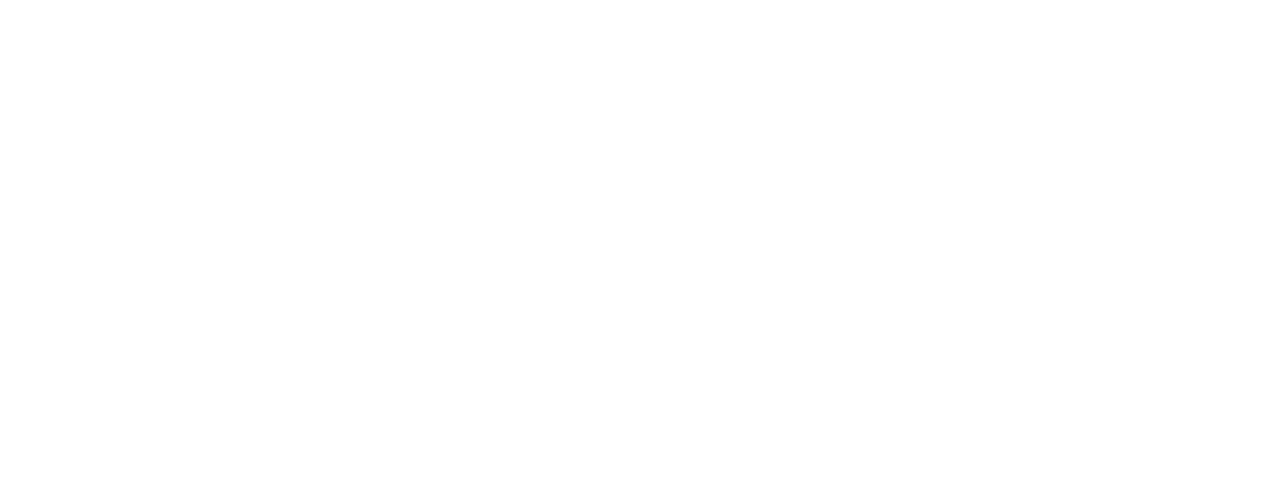
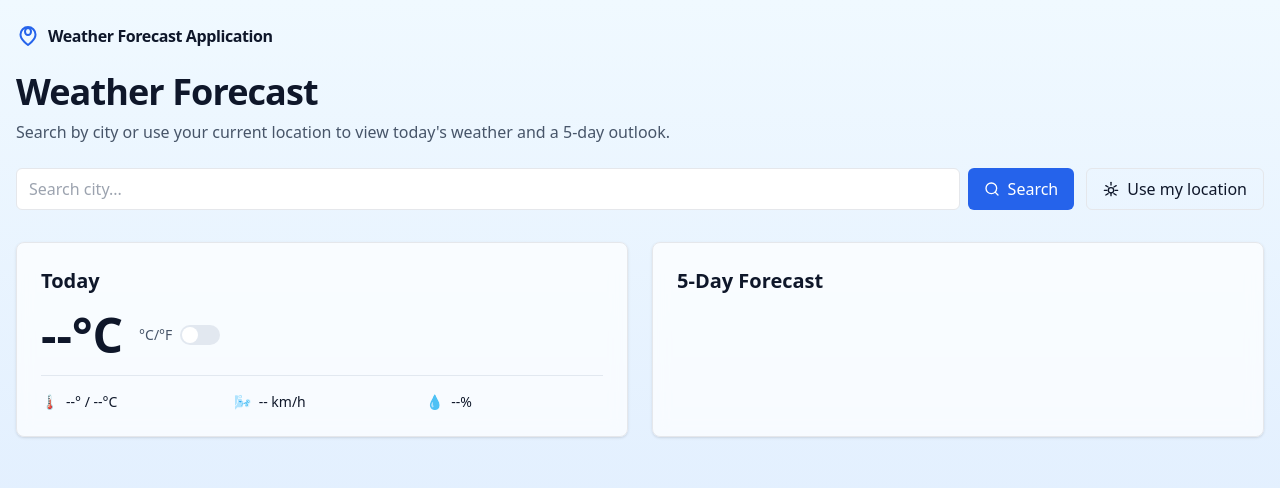
Before and after one commit to AdityaGaikar91/-Weather-Forecast-Application-Development-in-JavaScript, a plain HTML site: page index.html in a window 1280 px wide. Drawn offline with nearby package versions, Linux system fonts and the light colour scheme.

Commit message:
Builded the UI for whether APP

```diff
--- a/index.html
+++ b/index.html
@@ -1,11 +1,95 @@
 <!DOCTYPE html>
 <html lang="en">
-<head>
-    <meta charset="UTF-8">
-    <meta name="viewport" content="width=device-width, initial-scale=1.0">
-    <title>Document</title>
-</head>
-<body>
+    <head>
+    <meta charset="utf-8" />
+    <meta name="viewport" content="width=device-width, initial-scale=1" />
+    <title>Weather Forecast Application</title>
+    <meta name="description" content="Aurora Weather: Search city or use your location to see today's weather and a 5‑day forecast. JS + TailwindCSS." />
+    <link rel="canonical" href="/index.js" />
+    <link rel="icon" href="/favicon.ico" />
+    <script src="https://cdn.tailwindcss.com"></script>
+    <style>
+      /* Minimal custom styles for toasts and rainy background */
+      .toast-container { position: fixed; right: 1rem; bottom: 1rem; z-index: 50; display: grid; gap: .5rem; }
+      .toast { background: white; border: 1px solid rgb(229 231 235); box-shadow: 0 10px 20px -5px rgba(0,0,0,.1); padding: .75rem 1rem; border-radius: .5rem; font-size: .875rem; }
+      .toast--destructive { border-color: rgb(254 202 202); background: rgb(254 242 242); color: rgb(127 29 29); }
+      .rainy-bg { background-image: linear-gradient(to bottom, rgba(30,58,138,.9), rgba(15,23,42,.95)); }
+    </style>
+  </head>
+  <body class="min-h-screen bg-gradient-to-b from-sky-50 to-blue-100 text-slate-900">
+    <header class="container mx-auto px-4 py-6">
+      <nav class="flex items-center justify-between">
+        <a href="/" class="inline-flex items-center gap-2">
+          <svg xmlns="http://www.w3.org/2000/svg" class="h-6 w-6 text-blue-600" fill="none" viewBox="0 0 24 24" stroke="currentColor"><path stroke-linecap="round" stroke-linejoin="round" stroke-width="2" d="M12 11c1.657 0 3-1.567 3-3.5S13.657 4 12 4s-3 1.567-3 3.5S10.343 11 12 11z"/><path stroke-linecap="round" stroke-linejoin="round" stroke-width="2" d="M19.5 10.5C19.5 16 12 21 12 21S4.5 16 4.5 10.5a7.5 7.5 0 1115 0z"/></svg>
+          <span class="font-semibold tracking-tight">Weather Forecast Application</span>
+        </a>
+      </nav>
+    </header>
 
-</body>
+    <main class="container mx-auto px-4 pb-12">
+      <section class="mb-6">
+        <h1 class="text-3xl md:text-4xl font-bold tracking-tight mb-2">Weather Forecast</h1>
+        <p class="text-slate-600">Search by city or use your current location to view today's weather and a 5‑day outlook.</p>
+      </section>
+
+      <section aria-label="Search" class="mb-8">
+        <div class="flex flex-col sm:flex-row gap-3">
+          <div class="flex-1 flex gap-2">
+            <input id="city-input" type="text" placeholder="Search city..." aria-label="City search" class="w-full border rounded-md px-3 py-2 focus:outline-none focus:ring-2 focus:ring-blue-500" />
+            <button id="search-btn" class="inline-flex items-center gap-2 bg-blue-600 text-white px-4 py-2 rounded-md hover:bg-blue-700 transition">
+              <svg xmlns="http://www.w3.org/2000/svg" class="h-4 w-4" viewBox="0 0 24 24" fill="none" stroke="currentColor" stroke-width="2" stroke-linecap="round" stroke-linejoin="round"><circle cx="11" cy="11" r="8"/><path d="m21 21-4.3-4.3"/></svg>
+              <span>Search</span>
+            </button>
+          </div>
+          <div class="flex items-center gap-2">
+            <div id="recent-wrapper" class="hidden">
+              <label for="recent-select" class="sr-only">Recent cities</label>
+              <select id="recent-select" class="border rounded-md px-3 py-2 bg-white min-w-[160px]"></select>
+            </div>
+            <button id="locate-btn" class="inline-flex items-center gap-2 border px-4 py-2 rounded-md hover:bg-slate-50 transition">
+              <svg xmlns="http://www.w3.org/2000/svg" class="h-4 w-4" viewBox="0 0 24 24" fill="none" stroke="currentColor" stroke-width="2" stroke-linecap="round" stroke-linejoin="round"><path d="M12 2v4"/><path d="m19.8 7-3.5 2"/><path d="M22 14h-4"/><path d="m19.8 21-3.5-2"/><path d="M12 22v-4"/><path d="m4.2 21 3.5-2"/><path d="M2 14h4"/><path d="m4.2 7 3.5 2"/><circle cx="12" cy="14" r="4"/></svg>
+              <span>Use my location</span>
+            </button>
+          </div>
+        </div>
+      </section>
+
+      <section class="grid gap-6 md:grid-cols-2">
+        <article class="rounded-lg border bg-white/70 backdrop-blur p-6 shadow">
+          <header class="mb-4 flex items-center justify-between">
+            <h2 id="today-title" class="text-xl font-semibold">Today</h2>
+            <div id="today-icon" aria-hidden="true"></div>
+          </header>
+          <div id="today-content" class="space-y-4">
+            <div class="flex items-center gap-4">
+              <div id="today-temp" class="text-5xl font-bold">--°C</div>
+              <div class="flex items-center gap-2 text-slate-600">
+                <label for="unit-toggle" class="text-sm">°C/°F</label>
+                <input id="unit-toggle" type="checkbox" class="h-5 w-10 appearance-none bg-slate-200 rounded-full relative outline-none cursor-pointer transition before:absolute before:top-[2px] before:left-[2px] before:h-4 before:w-4 before:bg-white before:rounded-full before:transition checked:bg-blue-600 checked:before:translate-x-5" />
+              </div>
+            </div>
+            <p id="today-summary" class="text-sm text-slate-600"></p>
+            <hr class="border-slate-200" />
+            <div class="grid grid-cols-3 gap-4 text-sm">
+              <div class="flex items-center gap-2"><span>🌡️</span><span id="today-range">--° / --°C</span></div>
+              <div class="flex items-center gap-2"><span>🌬️</span><span id="today-wind">-- km/h</span></div>
+              <div class="flex items-center gap-2"><span>💧</span><span id="today-humidity">--%</span></div>
+            </div>
+          </div>
+        </article>
+
+        <article class="rounded-lg border bg-white/70 backdrop-blur p-6 shadow overflow-hidden">
+          <header class="mb-4">
+            <h2 class="text-xl font-semibold">5‑Day Forecast</h2>
+          </header>
+          <div id="forecast-grid" class="grid grid-cols-1 sm:grid-cols-2 lg:grid-cols-5 gap-4"></div>
+        </article>
+      </section>
+    </main>
+
+
+    <div id="toast-root" class="toast-container" aria-live="polite" aria-atomic="true"></div>
+
+    <script src="index.js" defer></script>
+  </body>
 </html>
```
